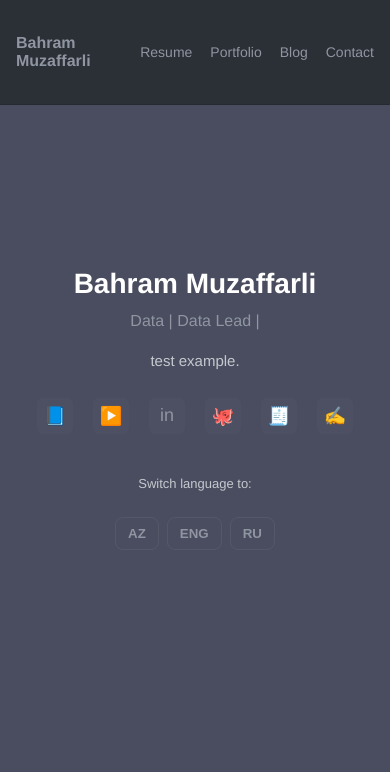
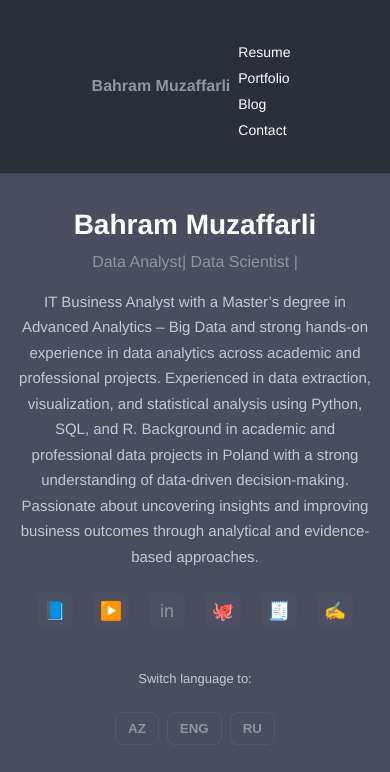
Before and after one commit to BahramMuzaffarli/portfolio, a Django app: page / in a window 390 px wide. Shown: the top 772 px of the page. Run offline with Django 5.2, Linux system fonts and the light colour scheme.

Commit message:
Bugünkü işlər tamamlandı, navbar düzəlişləri

```diff
--- a/home/templates/home/welcome.html
+++ b/home/templates/home/welcome.html
@@ -2,6 +2,61 @@
 <!doctype html>
 <html lang="az">
   <head>
+  </head><style>
+/* Navbar */
+.topbar {
+    display: flex;
+    justify-content: space-between; /* solda brand, sağda links */
+    align-items: center; /* bütün elementləri vertikal ortala */
+    height: 50px;
+    padding: 0 20px;
+    font-size: 14px;
+    background-color: #fff; /* istəyə görə rəng ver */
+    box-shadow: 0 2px 4px rgba(0,0,0,0.1); /* istəyə görə kölgə */
+}
+
+/* Brand solda */
+.topbar .brand {
+    font-size: 16px;
+    font-weight: bold;
+}
+
+/* Links sağa düz */
+.topbar .top-links {
+    display: flex;
+    gap: 20px; /* linklər arası məsafə */
+    list-style: none;
+    margin: 0;
+    padding: 0;
+}
+
+.topbar .top-links li a {
+    font-size: 14px;
+    text-decoration: none;
+    color: #fff;
+    padding: 6px 8px;
+}
+
+/* Hover effekti */
+.topbar .top-links li a:hover {
+    color: #0077ff; /* istəyə görə rəng */
+}
+
+/* Mobil üçün */
+@media (max-width: 768px) {
+    .topbar {
+        flex-direction: column;
+        height: auto;
+        padding: 10px 20px;
+    }
+    .topbar .top-links {
+        flex-direction: column;
+        gap: 10px;
+        margin-top: 10px;
+    }
+}
+</style>
+
     <meta charset="utf-8" />
     <meta name="viewport" content="width=device-width,initial-scale=1" />
     <title>Bahram Muzaffarli — Portfolio</title>
@@ -25,10 +80,10 @@
     <main class="hero-full">
       <div class="hero-inner container">
         <h1 class="hero-name">Bahram Muzaffarli</h1>
-        <p class="hero-sub">Data | Data Lead | </p>
+        <p class="hero-sub">Data Analyst| Data Scientist | </p>
 
         <div class="hero-copy">
-          <p>test example.</p>
+          <p>IT Business Analyst with a Master’s degree in Advanced Analytics – Big Data and strong hands-on experience in data analytics across academic and professional projects. Experienced in data extraction, visualization, and statistical analysis using Python, SQL, and R. Background in academic and professional data projects in Poland with a strong understanding of data-driven decision-making. Passionate about uncovering insights and improving business outcomes through analytical and evidence-based approaches.</p>
         </div>
 
         <div class="social-row">
```
